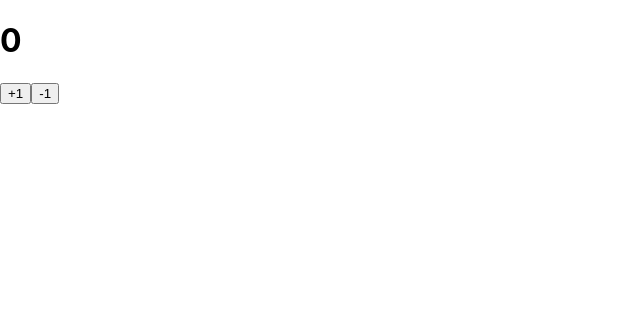
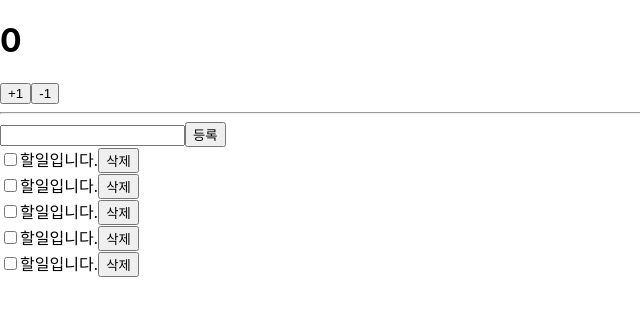
Before and after one commit to casava840/react-redux-tutorial, a React (Create React App) app: page / in a window 1280 px wide. Shown: the top 316 px of the page, without its empty margins (0-640 px from the left). Built offline with nearby package versions, Linux system fonts and the light colour scheme.

Commit message:
add feat Todos

```diff
--- a/src/App.js
+++ b/src/App.js
@@ -1,10 +1,13 @@
 import React from "react";
 import Counter from "./components/Counter";
+import Todos from "./components/Todos";
 
 function App() {
   return (
     <div>
       <Counter number={0} />
+      <hr />
+      <Todos />
     </div>
   );
 }
--- /dev/null
+++ b/src/components/Todos.js
@@ -0,0 +1,42 @@
+import React from "react";
+
+const TodoItem = ({ todo, onToggle, onRemove }) => {
+    return (
+        <div>
+            <input type="checkbox" />
+            <span>할일입니다.</span>
+            <button>삭제</button>
+        </div>
+    );
+};
+
+const Todos = ({
+    input, //인풋에 입력되는 텍스트
+    todos, //할일이 들어있는 객체(배열)
+    onChangeInput,
+    onInsert,
+    onToggle,
+    onRemove,
+}) => {
+    const onSubmit = e => {
+        e.preventDefault();
+    };
+
+return (
+    <div>
+        <form onSubmit={onSubmit}>
+            <input />
+            <button type="submit">등록</button>
+        </form>
+        <div>
+            <TodoItem />
+            <TodoItem />
+            <TodoItem />
+            <TodoItem />
+            <TodoItem />
+        </div>
+    </div>
+    );
+};
+
+export default Todos;
```
Also changed, not shown: src/module/todos.js (added, +77 -0 lines).
